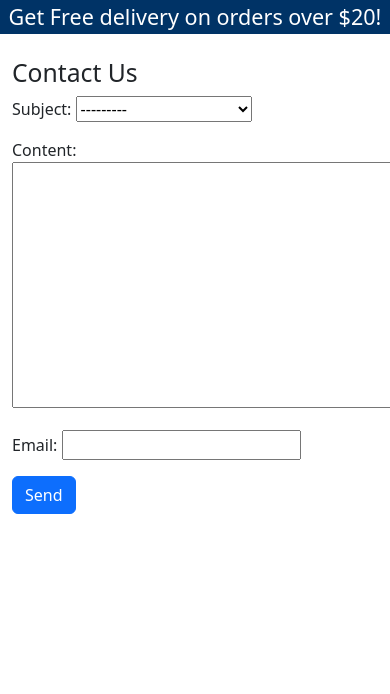
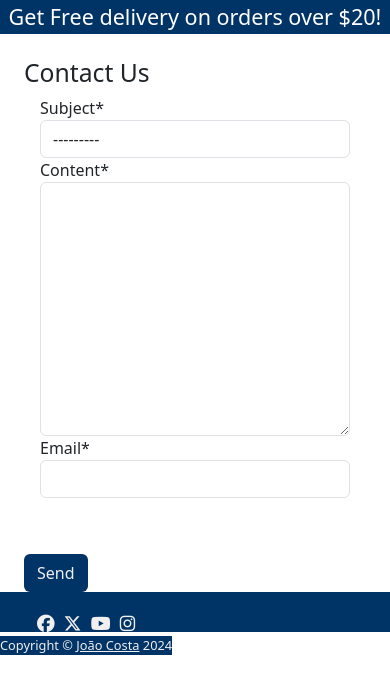
Before and after one commit to Johns-Costa/toolbox-corner, a Django app: page /contact/ in a window 390 px wide; the page is wider, and only the part inside the window is pictured. Shown: the part 57-751 px from the top of that part. Run offline with Django 3.2, Linux system fonts and the light colour scheme; data comes from the database, SQL or seed files in the repository; some libraries are stand-ins or nearby versions.

Commit message:
add footer and fix images in medium and small screen

```diff
--- a/bag/templates/bag/bag.html
+++ b/bag/templates/bag/bag.html
@@ -39,9 +39,9 @@
                                     <td class="p-3 w-25">
                                         {% with item.product.images.first as product_image %}
                                             {% if product_image %}
-                                                <img class="img-fluid rounded small-image" src="{{ product_image.image.url }}">
+                                                <img class="img-fluid rounded small-image" src="{{ product_image.image.url }}" alt="{{ image.alt }}">
                                             {% else %}
-                                                <img class="img-fluid rounded small-image" src="{{ MEDIA_URL }}noimage.png">
+                                                <img class="img-fluid rounded small-image" src="{{ MEDIA_URL }}noimage.png" alt="No Image Available">
                                             {% endif %}
                                         {% endwith %}
                                     </td>
--- a/checkout/templates/checkout/checkout.html
+++ b/checkout/templates/checkout/checkout.html
@@ -38,11 +38,11 @@
                     <div class="row">
                         <div class="col-2 mb-1">
                             <a href="{% url 'product_detail' item.product.id %}">
-                                {% with item.product.images.first as product_image %}
+                                {% with product.images.first as product_image %}
                                     {% if product_image %}
-                                        <img class="img-fluid rounded" src="{{ product_image.image.url }}">
+                                    <img class="card-img-top" src="{{ product_image.image.url }}" alt="{{ image.alt }}">
                                     {% else %}
-                                        <img class="img-fluid rounded" src="{{ MEDIA_URL }}noimage.png">
+                                    <img class="card-img-top" src="{{ MEDIA_URL }}noimage.png" alt="No Image Available">
                                     {% endif %}
                                 {% endwith %}
                             </a>
--- a/contact/templates/contact/contact.html
+++ b/contact/templates/contact/contact.html
@@ -1,10 +1,20 @@
 {% extends 'base.html' %}
 
 {% block content %}
-<h2>Contact Us</h2>
-<form method="post">
-    {% csrf_token %}
-    {{ form.as_p }}
-    <button type="submit" class="btn btn-primary">Send</button>
-</form>
+<div class="container">
+    <div class="row">
+        <div class="col-lg-6">
+            <h2>Contact Us</h2>
+            <form method="post">
+                {% csrf_token %}
+                <fieldset class="rounded px-3 mb-5">
+                    {{ form.subject | as_crispy_field }}
+                    {{ form.content | as_crispy_field }}
+                    {{ form.email | as_crispy_field }}
+                </fieldset>
+                <button type="submit" class="btn btn-blue mt-2">Send</button>
+            </form>
+        </div>
+    </div>
+</div>
 {% endblock %}
--- a/review/templates/review/delete_review.html
+++ b/review/templates/review/delete_review.html
@@ -1,6 +1,9 @@
 {% extends 'base.html' %}
 
 {% block content %}
+<div class="container">
+    <div class="row">
+        <div class="col-lg-6">
             <h2>Delete Review</h2>
             <p>Are you sure you want to delete your review for {{ review.product.name }}?</p>
             <form method="post">
@@ -8,4 +11,7 @@
                 <button type="submit" class="btn btn-danger">Delete</button>
                 <a href="{% url 'product_detail' review.product.id %}" class="btn btn-secondary">Cancel</a>
             </form>
+        </div>
+    </div>
+</div>
 {% endblock %}
--- a/review/templates/review/review_list.html
+++ b/review/templates/review/review_list.html
@@ -1,6 +1,9 @@
 {% extends 'base.html' %}
 
 {% block content %}
+<div class="container">
+    <div class="row">
+        <div class="col-lg-6">
         <br>
         <a class="btn btn-info btn-sm" href="{% url 'add_review' product.id %}"> --> Add Review <--</a>
         <br>
@@ -26,4 +29,7 @@
         {% else %}
             <p class="logo-font my-1">No Reviews yet. Be the first to <a href="{% url 'add_review' product.id %}"> Add a Review</a>!</p>
         {% endif %}
+        </div>
+    </div>
+</div>
 {% endblock %}
--- a/static/css/base.css
+++ b/static/css/base.css
@@ -143,3 +143,61 @@ div.image-form .clearable-file-input label {
     width: 50%;
     height: auto;
 }
+
+/* -------- footer */
+
+footer {
+    background-color: #003366;
+    margin: 0;
+    position: sticky;
+    padding: 20px 0;
+
+}
+
+footer p {
+    background-color: #003366;
+    margin-top: auto;
+    text-align: center;
+    color: #F0F0F0;
+    font-size: 0.8rem;
+
+}
+
+
+footer p a {
+    color: #F0F0F0;
+}
+
+.social-networks {
+    text-align: center;
+    margin: 0;
+    padding: 0;
+}
+
+
+.social-networks>li {
+    display: inline;
+}
+
+.social-networks i {
+    font-size: 110%;
+    margin: 0;
+    padding: 1.5% 1.5%;
+    color: #F0F0F0;
+}
+
+/* For medium screens (tablets) */
+@media (max-width: 991.98px) {
+    .small-image {
+        width: 100%;
+        height: auto;
+    }
+}
+
+/* For small screens (phones) */
+@media (max-width: 767.98px) {
+    .small-image {
+        width: 100%;
+        height: auto;
+    }
+}
--- a/templates/base.html
+++ b/templates/base.html
@@ -140,8 +140,44 @@
         {% endblock %}
     </div>
 
+<!--Footer-->
+
+<footer >
+    <div id="footer">
+      <ul class="social-networks">
+        <li>
+          <a href="https://facebook.com" target="_blank" rel="noopener"
+            aria-label="Visit our Facebook page (opens in a new tab)"><i class="fa-brands fa-facebook"></i></a>
+        </li>
+        <li>
+          <a href="https://twitter.com" target="_blank" rel="noopener"
+            aria-label="Visit our Twitter page (opens in a new tab)"><i class="fa-brands fa-x-twitter"></i></a>
+        </li>
+        <li>
+          <a href="https://youtube.com" target="_blank" rel="noopener"
+            aria-label="Visit our YouTube page (opens in a new tab)"><i class="fa-brands fa-youtube"></i></a>
+        </li>
+        <li>
+          <a href="https://instagram.com" target="_blank" rel="noopener"
+            aria-label="Visit our Instagram page (opens in a new tab)"><i class="fa-brands fa-instagram"></i></a>
+        </li>
+      </ul>
+      <p>
+        Copyright &copy;
+        <a href="https://github.com/Johns-Costa" target="_blank" rel="noopener noreferrer"
+          aria-label="Visit the desingner github page (opens in a new tab)">João Costa</a>
+        2024
+      </p>
+    </div>
+  </footer>
+
     {% block postloadjs %}
     {% endblock %}
-
+<script>
+    var footerResize = function() {
+        $('#footer').css('position', $("body").height() + $("#footer").innerHeight() > $(window).height() ? "inherit" : "fixed");
+    };
+    $(window).resize(footerResize).ready(footerResize);
+    </script>
 </body>
 </html>
--- a/templates/website/product_card.html
+++ b/templates/website/product_card.html
@@ -1,13 +1,13 @@
 {% load custom_filters %}
-<div class="col-md-3 col-sm-6 mb-4">
+<div class="col-md-6 col-lg-3 mb-4">
     <a href="{% url 'product_detail' product.id %}" class="card-link">
         <div class="card h-100 shadow-sm">
             <div class="card-img-top-container">
                 {% with product.images.first as product_image %}
                     {% if product_image %}
-                    <img class="card-img-top" src="{{ product_image.image.url }}" alt="{{ product.name }}">
+                    <img class="card-img-top" src="{{ product_image.image.url }}" alt="{{ image.alt }}">
                     {% else %}
-                    <img class="card-img-top" src="{{ MEDIA_URL }}noimage.png" alt="{{ product.name }}">
+                    <img class="card-img-top" src="{{ MEDIA_URL }}noimage.png" alt="No Image Available">
                     {% endif %}
                 {% endwith %}
             </div>
--- a/templates/website/product_detail.html
+++ b/templates/website/product_detail.html
@@ -8,7 +8,7 @@
             <div class="card">
                 <div class="image-container my-5 h-100 d-inline-block">
                     {% if product.images.all %}
-                        <img id="main-image" class="card-img-top img-fluid  h-50" src="{{ product.images.first.image.url }}" alt="{{ product.name }}">
+                        <img id="main-image" class="card-img-top img-fluid  h-50" src="{{ product.images.first.image.url }}" alt="{{ image.alt }}">
                     {% else %}
                         <img id="main-image" class="card-img-top img-fluid" src="{{ MEDIA_URL }}noimage.png" alt="No Image Available">
                     {% endif %}
@@ -98,6 +98,7 @@
                         </div>
                     </form>
                 {% else %}
+                    <br>
                     <a href="{% url 'account_login' %}" class="btn btn-blue text-uppercase mt-5">Sign in to shop</a>
                 {% endif %}
             </div>
--- a/toolboxcorner/urls.py
+++ b/toolboxcorner/urls.py
@@ -30,4 +30,5 @@ urlpatterns = [
     path('bag/', include('bag.urls')),
     path('checkout/', include('checkout.urls')),
 ] + static(settings.MEDIA_URL, document_root=settings.MEDIA_ROOT)
+
 handler404 = 'toolboxcorner.views.handler404'
```
Also changed, not shown: review/templates/review/add_review.html (+15 -6 lines), review/templates/review/edit_review.html (+14 -6 lines), 1 other file. Lines whose indentation alone changed are shown as unchanged.
